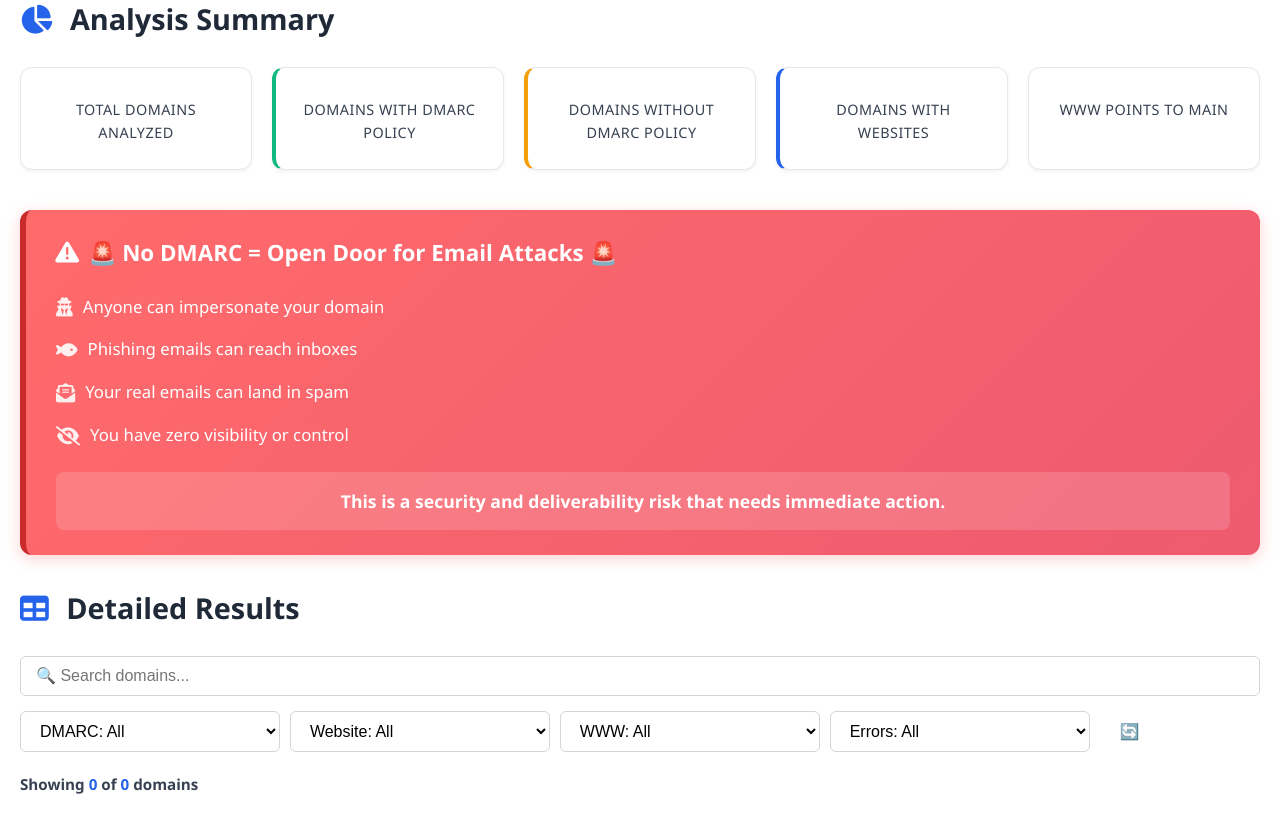
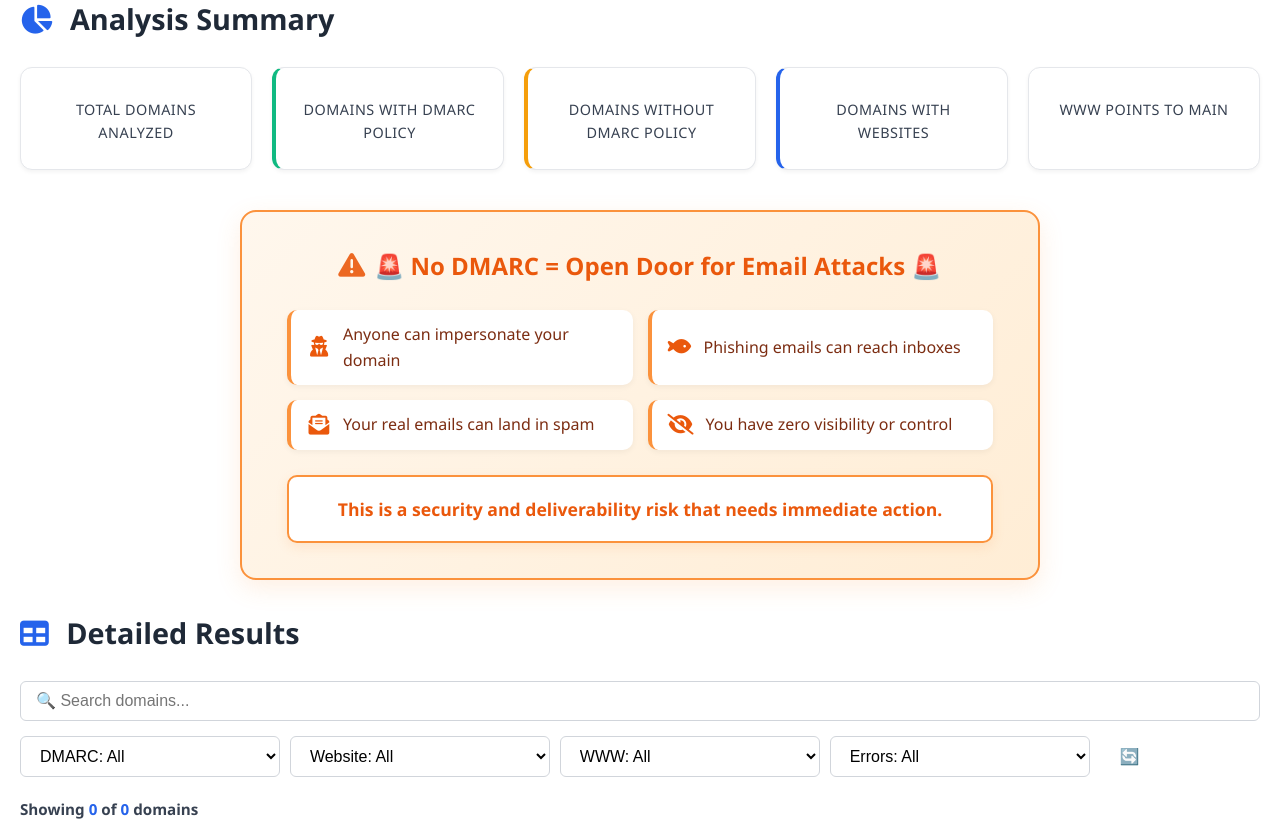
Before and after one commit to arvage/domain-dns-analyzer, a FastAPI app: template templates/results.html in a window 1280 px wide. Shown: the part 336-1156 px from the top of the page. Run offline with FastAPI, Linux system fonts and the light colour scheme; the template is opened without the code that fills it, so the values that code supplies are empty.

Commit message:
dmarc warning update

```diff
--- a/static/css/style.css
+++ b/static/css/style.css
@@ -392,63 +392,103 @@ header p {
 /* DMARC Warning Section */
 .dmarc-warning-section {
     margin: 30px 0;
+    display: flex;
+    justify-content: center;
 }
 
 .dmarc-warning-box {
-    background: linear-gradient(135deg, #ff6b6b 0%, #ee5a6f 100%);
-    color: white;
-    padding: 25px 30px;
-    border-radius: 12px;
-    border-left: 6px solid #c92a2a;
-    box-shadow: 0 4px 15px rgba(255, 107, 107, 0.3);
+    background: linear-gradient(135deg, #fff7ed 0%, #ffedd5 100%);
+    border: 2px solid #fb923c;
+    color: #7c2d12;
+    padding: 35px 45px;
+    border-radius: 16px;
+    box-shadow: 0 8px 24px rgba(251, 146, 60, 0.15);
+    max-width: 800px;
+    text-align: center;
 }
 
 .dmarc-warning-box h3 {
-    margin: 0 0 15px 0;
-    font-size: 1.4rem;
+    margin: 0 0 25px 0;
+    font-size: 1.5rem;
     font-weight: 700;
-    color: white;
+    color: #ea580c;
     display: flex;
     align-items: center;
+    justify-content: center;
     gap: 10px;
 }
 
 .dmarc-warning-box h3 i.fas {
-    animation: pulse 2s ease-in-out infinite;
+    font-size: 1.6rem;
+    animation: gentle-pulse 2s ease-in-out infinite;
 }
 
-@keyframes pulse {
-    0%, 100% { transform: scale(1); }
-    50% { transform: scale(1.1); }
+@keyframes gentle-pulse {
+    0%, 100% { transform: scale(1); opacity: 1; }
+    50% { transform: scale(1.08); opacity: 0.85; }
 }
 
 .warning-list {
     list-style: none;
     padding: 0;
-    margin: 15px 0;
+    margin: 20px 0;
+    display: grid;
+    grid-template-columns: repeat(2, 1fr);
+    gap: 15px;
+    text-align: left;
 }
 
 .warning-list li {
-    padding: 8px 0;
-    font-size: 1.05rem;
+    padding: 12px 16px;
+    font-size: 1rem;
     font-weight: 500;
     display: flex;
     align-items: center;
-    gap: 10px;
+    gap: 12px;
+    background: white;
+    border-radius: 10px;
+    border-left: 4px solid #fb923c;
+    box-shadow: 0 2px 6px rgba(0, 0, 0, 0.05);
+    transition: transform 0.2s ease, box-shadow 0.2s ease;
+}
+
+.warning-list li:hover {
+    transform: translateY(-2px);
+    box-shadow: 0 4px 12px rgba(251, 146, 60, 0.2);
 }
 
 .warning-list li i {
-    font-size: 1.2rem;
-    opacity: 0.9;
+    font-size: 1.3rem;
+    color: #ea580c;
+    min-width: 24px;
+    text-align: center;
 }
 
 .warning-action {
-    margin: 15px 0 0 0;
+    margin: 25px 0 0 0;
     font-size: 1.1rem;
-    padding: 15px;
-    background: rgba(255, 255, 255, 0.15);
-    border-radius: 8px;
+    padding: 18px 25px;
+    background: white;
+    border-radius: 10px;
     text-align: center;
+    color: #9a3412;
+    border: 2px solid #fb923c;
+    box-shadow: 0 4px 12px rgba(251, 146, 60, 0.15);
+}
+
+.warning-action strong {
+    color: #ea580c;
+    font-weight: 700;
+}
+
+@media (max-width: 768px) {
+    .warning-list {
+        grid-template-columns: 1fr;
+    }
+
+    .dmarc-warning-box {
+        padding: 25px 20px;
+    }
 }
 
 .summary-card.error {
```
